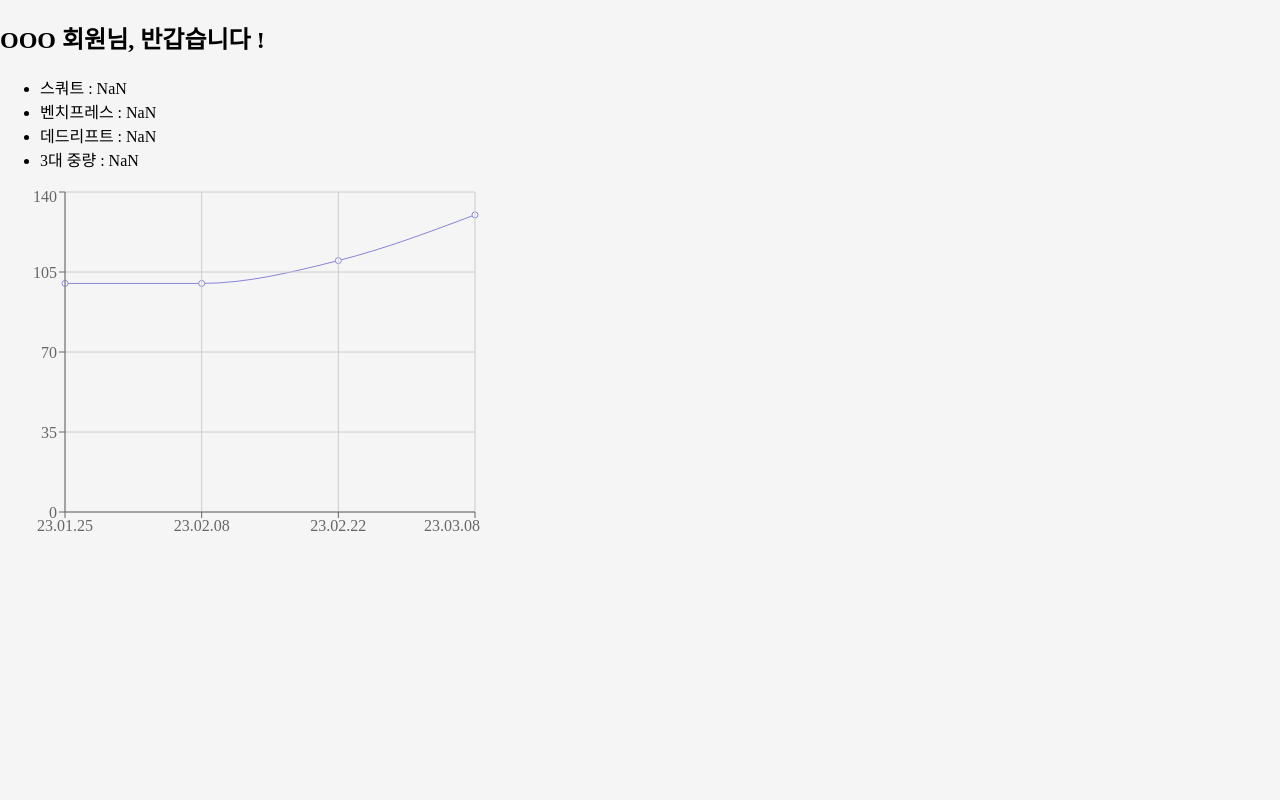
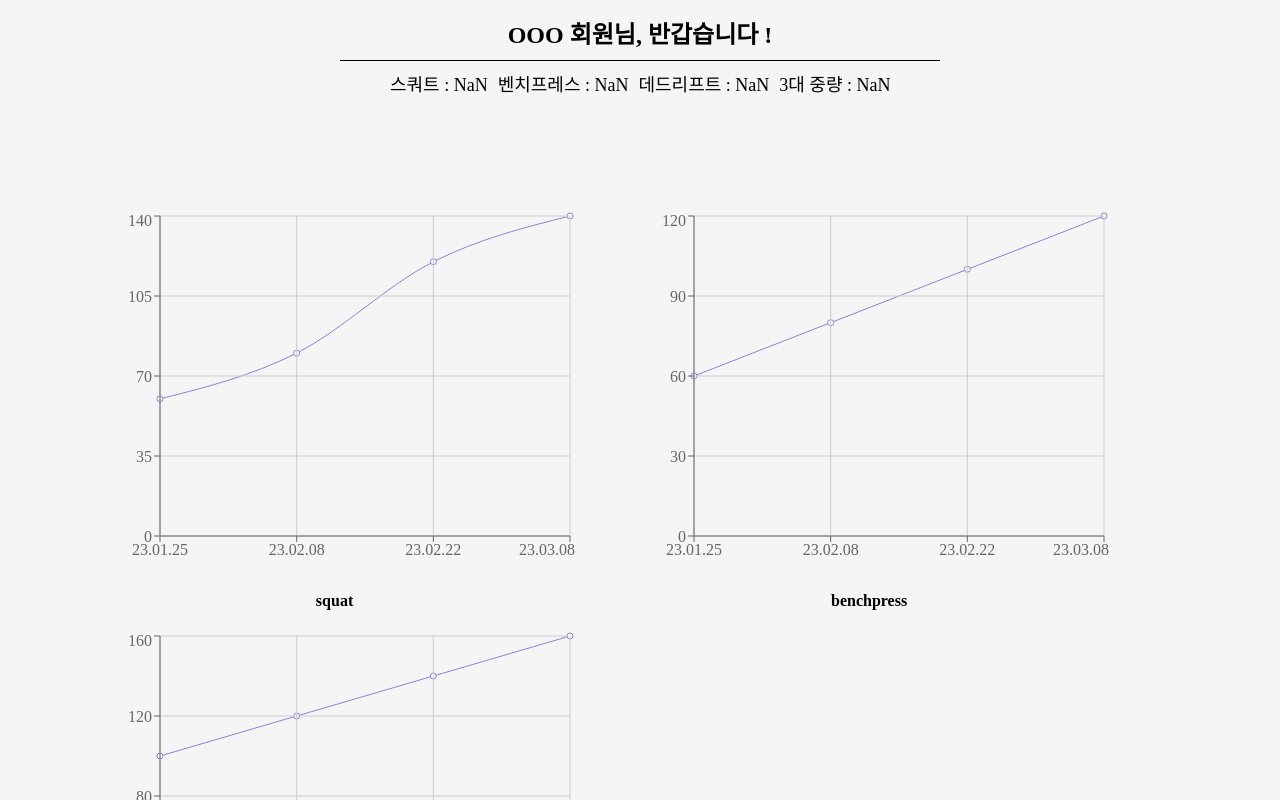
Before and after one commit to youngeunkk/health-project, a React (Create React App) app: page / in a window 1280 px wide. Both pictures are taken after typing "Sample", "Sample", "Sample" into the empty fields and a click on the button "확인". Shown: the top 800 px of the page. Built offline with nearby package versions, Linux system fonts and the light colour scheme; a web font is replaced by a local one.

Commit message:
컴포넌트 추가 및 정리

```diff
--- a/package.json
+++ b/package.json
@@ -9,6 +9,7 @@
     "react": "^18.2.0",
     "react-dom": "^18.2.0",
     "react-scripts": "5.0.1",
+    "recharts": "^2.3.2",
     "web-vitals": "^2.1.4"
   },
   "scripts": {
--- a/src/App.css
+++ b/src/App.css
@@ -58,3 +58,40 @@ body {
   cursor: pointer;
   background-color: rgb(29, 29, 29);
 }
+
+
+.homeMode {
+  width: 600px;
+  height: 40px;
+  line-height: 30px;
+  margin: 0 auto;
+  text-align: center;
+  border-bottom: 1px solid black;
+}
+
+.homeMode ul {
+  list-style: none;
+}
+
+.homeMode li {
+  font-size: 18px;
+  margin-left: 10px;
+  float: left;
+}
+
+.chart {
+  margin-top: 150px;
+}
+
+.chart ul {
+  list-style: none;
+}
+
+.chart li {
+  margin-left: 4.4%;
+  float: left;
+}
+
+.chart h4 {
+  text-align: center;
+}
--- a/src/App.js
+++ b/src/App.js
@@ -1,70 +1,7 @@
 import './App.css';
 import { useState } from 'react';
-import { LineChart, Line, CartesianGrid, XAxis, YAxis } from 'recharts';
-
-
-const data = [
-  { date: '23.01.25', uv: 100},
-  { date: '23.02.08', uv: 100},
-  { date: '23.02.22', uv: 110},
-  { date: '23.03.08', uv: 130 },
-];   /* 이 부분을 날짜로 정하기 */
-
-const renderLineChart = (
-  <LineChart width={480} height={360} data={data}>
-    <Line type="monotone" dataKey="uv" stroke="#8884d8" />
-    <CartesianGrid stroke="#ccc" />
-    <XAxis dataKey="date" />
-    <YAxis />
-  </LineChart>
-);
-
-
-
-function Freeweight({ onCreate }) {
-
-  return (
-
-    <div className="freeweight">
-      <div className="freeweightBox">
-        <h2>3대 중량을 입력해주세요!</h2>
-        <form onSubmit={onCreate}>
-          <ul>
-            <li>스쿼트 <input type="text" id="squat" name="squat" maxLength="3" size="4"
-            ></input> kg</li>
-            <li>벤치프레스 <input type="text" id="benchpress" name="benchpress" maxLength="3" size="4"
-
-            ></input> kg</li>
-            <li>데드리프트 <input type="text" id="deadlift" name="deadlift" maxLength="3" size="4"
-            ></input> kg</li>
-          </ul>
-          <button type="submit" id="sbd" name="sbd">확인</button>
-        </form>
-      </div>
-    </div>
-  )
-}
-
-function Home(props) {
-
-  const sum = props.squat + props.benchpress + props.deadlift;
-
-  return (
-    <div className="home">
-      <div className="homeMode">
-        <h2>OOO 회원님, 반갑습니다 !</h2>
-        <ul>
-          <li>스쿼트 : {props.squat}</li>
-          <li>벤치프레스 : {props.benchpress}</li>
-          <li>데드리프트 : {props.deadlift}</li>
-          <li>3대 중량 : {sum}</li>
-        </ul>
-      </div>
-      {renderLineChart}
-    </div>
-
-  )
-}
+import Freeweight from './Mode/freeweight';
+import Home from './Mode/home';
 
 
 function App() {
--- /dev/null
+++ b/src/Mode/freeweight.js
@@ -0,0 +1,25 @@
+function Freeweight({ onCreate }) {
+
+    return (
+
+      <div className="freeweight">
+        <div className="freeweightBox">
+          <h2>3대 중량을 입력해주세요!</h2>
+          <form onSubmit={onCreate}>
+            <ul>
+              <li>스쿼트 <input type="text" id="squat" name="squat" maxLength="3" size="4"
+              ></input> kg</li>
+              <li>벤치프레스 <input type="text" id="benchpress" name="benchpress" maxLength="3" size="4"
+
+              ></input> kg</li>
+              <li>데드리프트 <input type="text" id="deadlift" name="deadlift" maxLength="3" size="4"
+              ></input> kg</li>
+            </ul>
+            <button type="submit" id="sbd" name="sbd">확인</button>
+          </form>
+        </div>
+      </div>
+    )
+}
+
+export default Freeweight;
--- /dev/null
+++ b/src/Mode/home.js
@@ -0,0 +1,29 @@
+import { squatChart, benchpressChart, deadliftChart } from '../chart'
+
+function Home(props) {
+
+    const sum = props.squat + props.benchpress + props.deadlift;
+
+    return (
+      <div className="home">
+        <div className="homeMode">
+          <h2>OOO 회원님, 반갑습니다 !</h2>
+          <ul>
+            <li>스쿼트 : {props.squat}</li>
+            <li>벤치프레스 : {props.benchpress}</li>
+            <li>데드리프트 : {props.deadlift}</li>
+            <li>3대 중량 : {sum}</li>
+          </ul>
+        </div>
+        <div className="chart">
+          <ul>
+            <li>{squatChart}<h4>squat</h4></li>
+            <li>{benchpressChart}<h4>benchpress</h4></li>
+            <li>{deadliftChart}<h4>deadlift</h4></li>
+          </ul>
+        </div>
+      </div>
+    )
+  }
+
+  export default Home;
--- /dev/null
+++ b/src/chart.js
@@ -0,0 +1,33 @@
+import { LineChart, Line, CartesianGrid, XAxis, YAxis } from 'recharts';
+import { squatData, benchpressData, deadliftData } from './store';
+
+
+const squatChart = (
+    <LineChart width={480} height={360} data={squatData}>
+      <Line type="monotone" dataKey="uv" stroke="#8884d8" />
+      <CartesianGrid stroke="#ccc" />
+      <XAxis dataKey="date" />
+      <YAxis />
+    </LineChart>
+);
+
+  const benchpressChart = (
+    <LineChart width={480} height={360} data={benchpressData}>
+      <Line type="monotone" dataKey="uv" stroke="#8884d8" />
+      <CartesianGrid stroke="#ccc" />
+      <XAxis dataKey="date" />
+      <YAxis />
+    </LineChart>
+);
+
+  const deadliftChart = (
+    <LineChart width={480} height={360} data={deadliftData}>
+      <Line type="monotone" dataKey="uv" stroke="#8884d8" />
+      <CartesianGrid stroke="#ccc" />
+      <XAxis dataKey="date" />
+      <YAxis />
+    </LineChart>
+);
+
+
+export { squatChart, benchpressChart, deadliftChart};
--- /dev/null
+++ b/src/store.js
@@ -0,0 +1,22 @@
+const squatData = [
+    { date: '23.01.25', uv: 60},
+    { date: '23.02.08', uv: 80},
+    { date: '23.02.22', uv: 120},
+    { date: '23.03.08', uv: 140 },
+];
+
+const benchpressData = [
+    { date: '23.01.25', uv: 60},
+    { date: '23.02.08', uv: 80},
+    { date: '23.02.22', uv: 100},
+    { date: '23.03.08', uv: 120 },
+];
+
+const deadliftData = [
+    { date: '23.01.25', uv: 100},
+    { date: '23.02.08', uv: 120},
+    { date: '23.02.22', uv: 140},
+    { date: '23.03.08', uv: 160 },
+];
+
+export { squatData, benchpressData, deadliftData };
```
Also changed, not shown: 1 other file (tests, documents, lock files or other folders).
